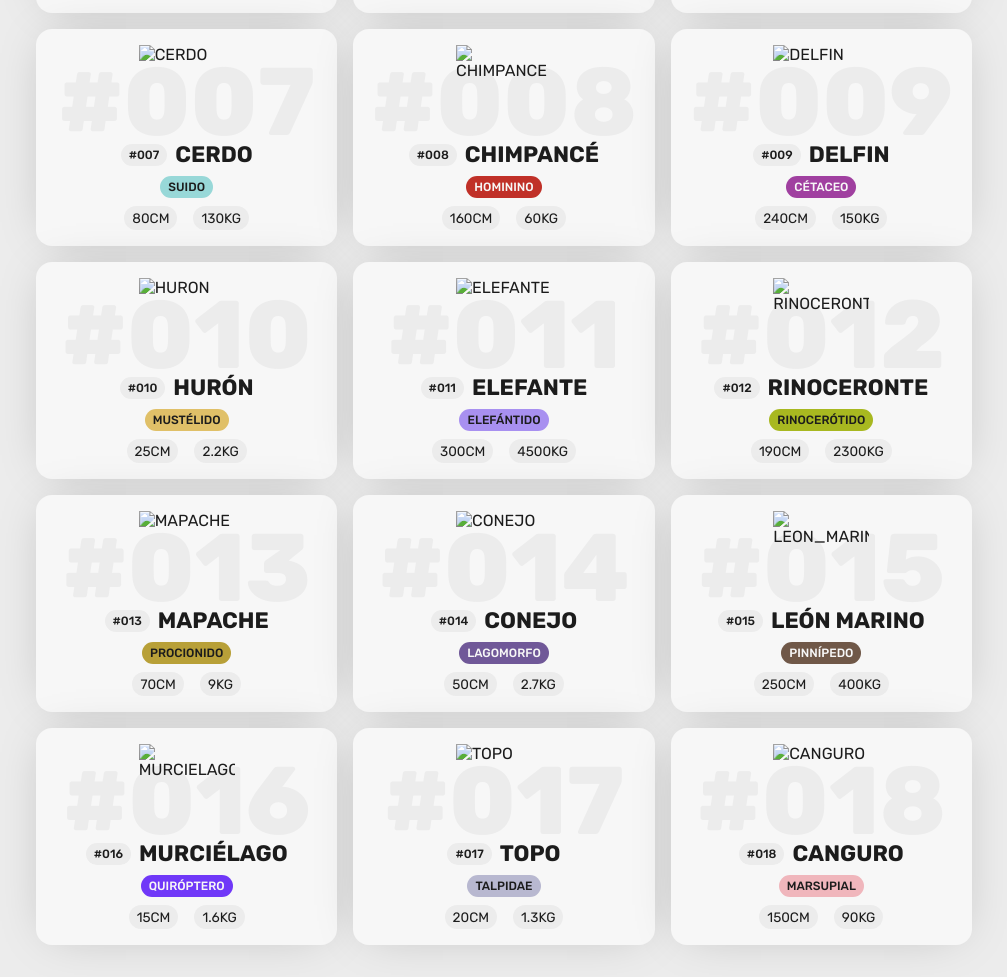
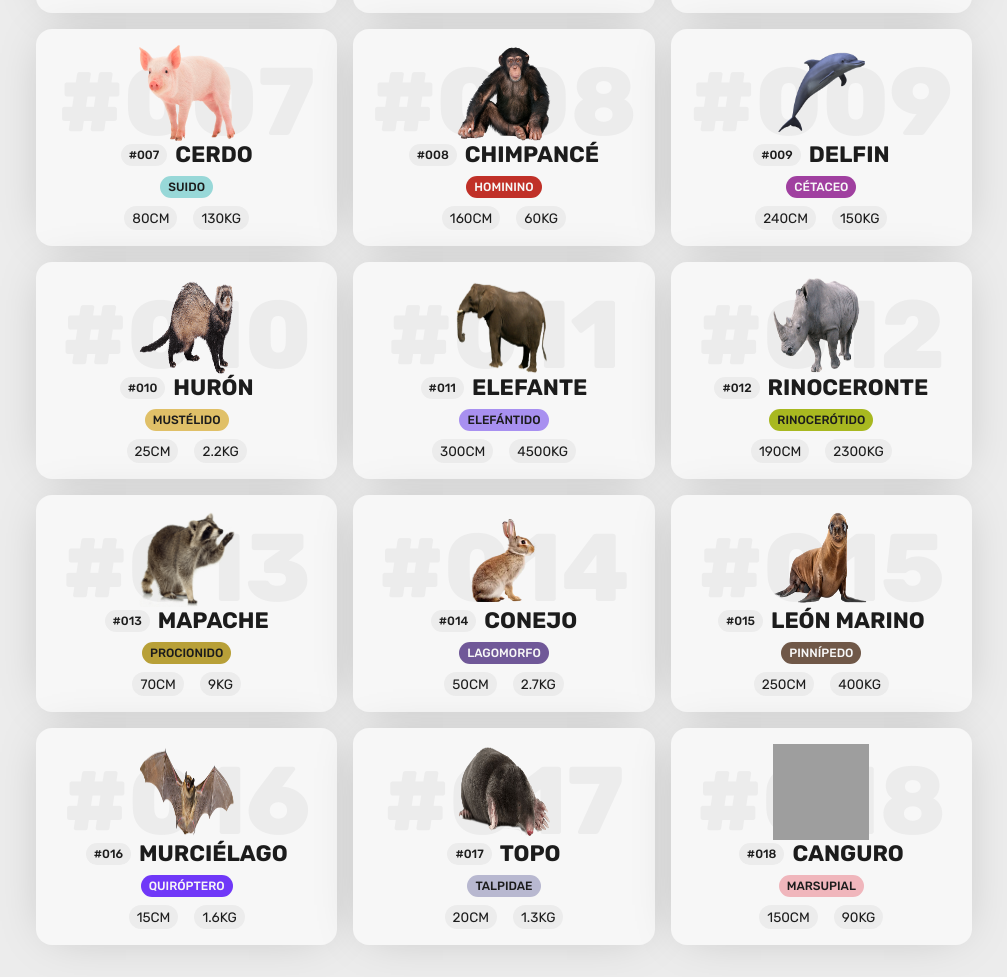
Before and after one commit to Pasley2002/AnimalDex, a plain HTML site: page index.html in a window 1280 px wide. Shown: the part 662-1639 px from the top of the page, without its empty margins (136-1143 px from the left). Drawn offline with Linux system fonts and the light colour scheme; the site is published under a folder, as on GitHub Pages, so addresses that start at the root find nothing.

Commit message:
Se arregló para ver las imagenes de los animales

```diff
--- a/index.html
+++ b/index.html
@@ -41,7 +41,7 @@
                 <div class="animal felino">
                     <p class="animal-id-back">#001</p>
                     <div class="animal-imagen">
-                        <img src="/image/Gato.png" alt="gato">
+                        <img src="image/Gato.png" alt="gato">
                     </div>
                     <div class="animal-info">
                         <div class="nombre-contenedor">
@@ -60,7 +60,7 @@
                 <div class="animal canino">
                     <p class="animal-id-back">#002</p>
                     <div class="animal-imagen">
-                        <img src="/image/Perro.png" alt="Perro">
+                        <img src="image/Perro.png" alt="Perro">
                     </div>
                     <div class="animal-info">
                         <div class="nombre-contenedor">
@@ -79,7 +79,7 @@
                 <div class="animal ursido">
                     <p class="animal-id-back">#003</p>
                     <div class="animal-imagen">
-                        <img src="/image/Oso_pardo.png" alt="Oso_pardo">
+                        <img src="image/Oso_pardo.png" alt="Oso_pardo">
                     </div>
                     <div class="animal-info">
                         <div class="nombre-contenedor">
@@ -98,7 +98,7 @@
                 <div class="animal cervido">
                     <p class="animal-id-back">#004</p>
                     <div class="animal-imagen">
-                        <img src="/image/Venado.png" alt="Venado">
+                        <img src="image/Venado.png" alt="Venado">
                     </div>
                     <div class="animal-info">
                         <div class="nombre-contenedor">
@@ -117,7 +117,7 @@
                 <div class="animal bovino">
                     <p class="animal-id-back">#005</p>
                     <div class="animal-imagen">
-                        <img src="/image/Vaca.png" alt="Vaca">
+                        <img src="image/Vaca.png" alt="Vaca">
                     </div>
                     <div class="animal-info">
                         <div class="nombre-contenedor">
@@ -136,7 +136,7 @@
                 <div class="animal equido">
                     <p class="animal-id-back">#006</p>
                     <div class="animal-imagen">
-                        <img src="/image/Caballo.png" alt="Caballo">
+                        <img src="image/Caballo.png" alt="Caballo">
                     </div>
                     <div class="animal-info">
                         <div class="nombre-contenedor">
@@ -155,7 +155,7 @@
                 <div class="animal suido">
                     <p class="animal-id-back">#007</p>
                     <div class="animal-imagen">
-                        <img src="/image/Cerdo.png" alt="Cerdo">
+                        <img src="image/Cerdo.png" alt="Cerdo">
                     </div>
                     <div class="animal-info">
                         <div class="nombre-contenedor">
@@ -174,7 +174,7 @@
                 <div class="animal hominino">
                     <p class="animal-id-back">#008</p>
                     <div class="animal-imagen">
-                        <img src="/image/Chimpance.png" alt="Chimpance">
+                        <img src="image/Chimpance.png" alt="Chimpance">
                     </div>
                     <div class="animal-info">
                         <div class="nombre-contenedor">
@@ -193,7 +193,7 @@
                 <div class="animal cetaceo">
                     <p class="animal-id-back">#009</p>
                     <div class="animal-imagen">
-                        <img src="/image/Delfin.png" alt="Delfin">
+                        <img src="image/Delfin.png" alt="Delfin">
                     </div>
                     <div class="animal-info">
                         <div class="nombre-contenedor">
@@ -212,7 +212,7 @@
                 <div class="animal mustelido">
                     <p class="animal-id-back">#010</p>
                     <div class="animal-imagen">
-                        <img src="/image/Huron.png" alt="Huron">
+                        <img src="image/Huron.png" alt="Huron">
                     </div>
                     <div class="animal-info">
                         <div class="nombre-contenedor">
@@ -231,7 +231,7 @@
                 <div class="animal elefantido">
                     <p class="animal-id-back">#011</p>
                     <div class="animal-imagen">
-                        <img src="/image/Elefante.png" alt="Elefante">
+                        <img src="image/Elefante.png" alt="Elefante">
                     </div>
                     <div class="animal-info">
                         <div class="nombre-contenedor">
@@ -250,7 +250,7 @@
                 <div class="animal rinocerotido">
                     <p class="animal-id-back">#012</p>
                     <div class="animal-imagen">
-                        <img src="/image/RInoceronte.png" alt="Rinoceronte">
+                        <img src="image/RInoceronte.png" alt="Rinoceronte">
                     </div>
                     <div class="animal-info">
                         <div class="nombre-contenedor">
@@ -269,7 +269,7 @@
                 <div class="animal procionido">
                     <p class="animal-id-back">#013</p>
                     <div class="animal-imagen">
-                        <img src="/image/Mapache.png" alt="Mapache">
+                        <img src="image/Mapache.png" alt="Mapache">
                     </div>
                     <div class="animal-info">
                         <div class="nombre-contenedor">
@@ -288,7 +288,7 @@
                 <div class="animal lagomorfo">
                     <p class="animal-id-back">#014</p>
                     <div class="animal-imagen">
-                        <img src="/image/Conejo.png" alt="Conejo">
+                        <img src="image/Conejo.png" alt="Conejo">
                     </div>
                     <div class="animal-info">
                         <div class="nombre-contenedor">
@@ -307,7 +307,7 @@
                 <div class="animal pinnipedo">
                     <p class="animal-id-back">#015</p>
                     <div class="animal-imagen">
-                        <img src="/image/Leon_marino.png" alt="Leon_marino">
+                        <img src="image/Leon_marino.png" alt="Leon_marino">
                     </div>
                     <div class="animal-info">
                         <div class="nombre-contenedor">
@@ -326,7 +326,7 @@
                 <div class="animal quiroptero">
                     <p class="animal-id-back">#016</p>
                     <div class="animal-imagen">
-                        <img src="/image/Murcielago.png" alt="Murcielago">
+                        <img src="image/Murcielago.png" alt="Murcielago">
                     </div>
                     <div class="animal-info">
                         <div class="nombre-contenedor">
@@ -345,7 +345,7 @@
                 <div class="animal talpidae">
                     <p class="animal-id-back">#017</p>
                     <div class="animal-imagen">
-                        <img src="/image/Topo.png" alt="Topo">
+                        <img src="image/Topo.png" alt="Topo">
                     </div>
                     <div class="animal-info">
                         <div class="nombre-contenedor">
@@ -364,7 +364,7 @@
                 <div class="animal marsupial">
                     <p class="animal-id-back">#018</p>
                     <div class="animal-imagen">
-                        <img src="/image/Canguro.png" alt="Canguro">
+                        <img src="image/Canguro.png" alt="Canguro">
                     </div>
                     <div class="animal-info">
                         <div class="nombre-contenedor">
```
